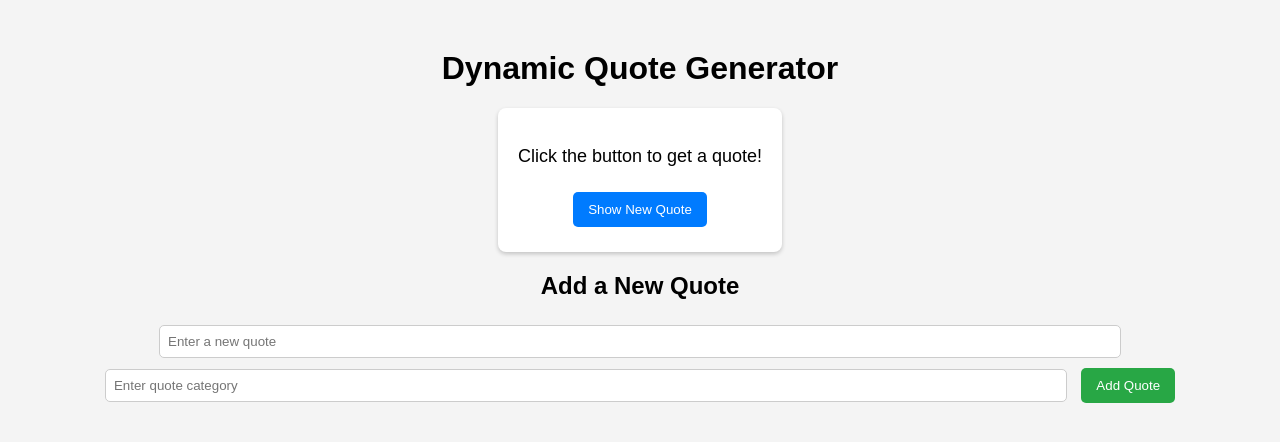
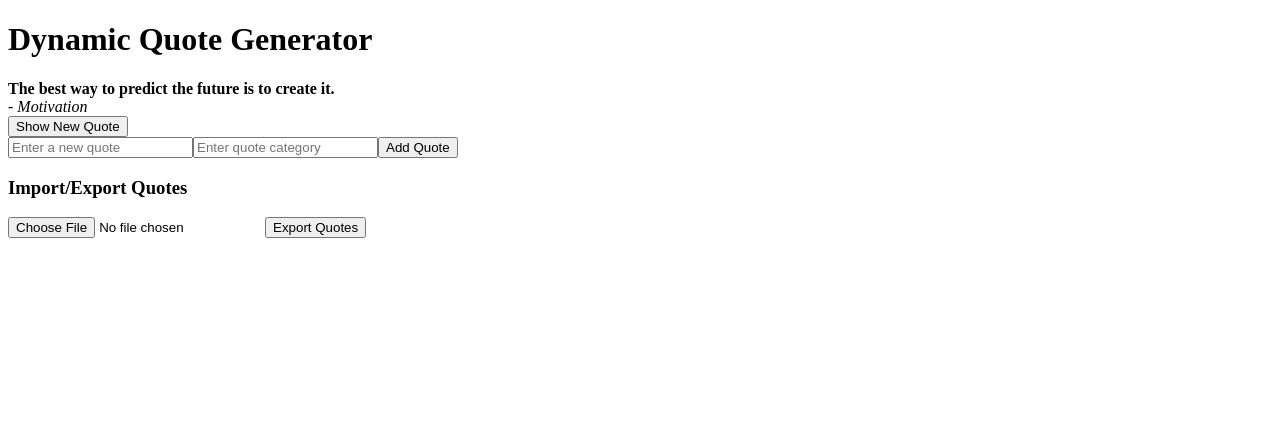
Before and after one commit to Omarejosh/alx_fe_javascript, a plain HTML site: page dom-manipulation/index.html in a window 1280 px wide. Drawn offline with Linux system fonts and the light colour scheme.

Commit message:
files updated

```diff
--- a/dom-manipulation/index.html
+++ b/dom-manipulation/index.html
@@ -4,66 +4,22 @@
     <meta charset="UTF-8">
     <meta name="viewport" content="width=device-width, initial-scale=1.0">
     <title>Dynamic Quote Generator</title>
-    <style>
-        body {
-            font-family: Arial, sans-serif;
-            text-align: center;
-            margin: 50px;
-            background-color: #f4f4f4;
-        }
-        #quoteContainer {
-            background: white;
-            padding: 20px;
-            border-radius: 8px;
-            box-shadow: 0 2px 4px rgba(0,0,0,0.2);
-            display: inline-block;
-            max-width: 400px;
-        }
-        #quoteDisplay {
-            font-size: 18px;
-            margin-bottom: 20px;
-        }
-        button {
-            padding: 10px 15px;
-            margin: 5px;
-            cursor: pointer;
-            border: none;
-            border-radius: 5px;
-        }
-        #newQuote {
-            background-color: #007bff;
-            color: white;
-        }
-        #addQuoteBtn {
-            background-color: #28a745;
-            color: white;
-        }
-        input {
-            padding: 8px;
-            margin: 5px;
-            width: 80%;
-            border: 1px solid #ccc;
-            border-radius: 5px;
-        }
-    </style>
 </head>
 <body>
-
     <h1>Dynamic Quote Generator</h1>
 
-    <div id="quoteContainer">
-        <p id="quoteDisplay">Click the button to get a quote!</p>
-        <button id="newQuote">Show New Quote</button>
-    </div>
+    <!-- Quote Display -->
+    <div id="quoteDisplay"></div>
+    <button id="newQuote">Show New Quote</button>
 
-    <div>
-        <h2>Add a New Quote</h2>
-        <input id="newQuoteText" type="text" placeholder="Enter a new quote" />
-        <input id="newQuoteCategory" type="text" placeholder="Enter quote category" />
-        <button id="addQuoteBtn">Add Quote</button>
-    </div>
+    <!-- Quote Addition Form -->
+    <div id="formContainer"></div>
+
+    <!-- JSON Import/Export -->
+    <h3>Import/Export Quotes</h3>
+    <input type="file" id="importFile" accept=".json" />
+    <button id="exportJson">Export Quotes</button>
 
     <script src="script.js"></script>
-
 </body>
 </html>
--- a/dom-manipulation/script.js
+++ b/dom-manipulation/script.js
@@ -1,28 +1,47 @@
 document.addEventListener("DOMContentLoaded", function () {
-    // Predefined quotes
-    const quotes = [
+    // Select elements
+    const quoteDisplay = document.getElementById("quoteDisplay");
+    const newQuoteBtn = document.getElementById("newQuote");
+    const formContainer = document.getElementById("formContainer");
+    const importFileInput = document.getElementById("importFile");
+    const exportJsonBtn = document.getElementById("exportJson");
+
+    // Load quotes from local storage or set default quotes
+    let quotes = JSON.parse(localStorage.getItem("quotes")) || [
         { text: "The best way to predict the future is to create it.", category: "Motivation" },
         { text: "Success is not final, failure is not fatal: it is the courage to continue that counts.", category: "Inspiration" },
         { text: "Act as if what you do makes a difference. It does.", category: "Encouragement" }
     ];
 
-    // Select elements
-    const quoteDisplay = document.getElementById("quoteDisplay");
-    const newQuoteBtn = document.getElementById("newQuote");
-    const formContainer = document.getElementById("formContainer");
+    // Function to save quotes to local storage
+    function saveQuotes() {
+        localStorage.setItem("quotes", JSON.stringify(quotes));
+    }
 
     // Function to display a random quote
     function showRandomQuote() {
         const randomIndex = Math.floor(Math.random() * quotes.length);
         const randomQuote = quotes[randomIndex];
 
-        // Using innerHTML to update content
+        // Store last viewed quote in session storage
+        sessionStorage.setItem("lastViewedQuote", JSON.stringify(randomQuote));
+
+        // Display quote
         quoteDisplay.innerHTML = `<strong>${randomQuote.text}</strong> <br> <em>- ${randomQuote.category}</em>`;
     }
 
-    // Function to dynamically create the "Add Quote" form
+    // Function to display last viewed quote from session storage (if exists)
+    function loadLastViewedQuote() {
+        const lastQuote = JSON.parse(sessionStorage.getItem("lastViewedQuote"));
+        if (lastQuote) {
+            quoteDisplay.innerHTML = `<strong>${lastQuote.text}</strong> <br> <em>- ${lastQuote.category}</em>`;
+        } else {
+            showRandomQuote();
+        }
+    }
+
+    // Function to create the "Add Quote" form
     function createAddQuoteForm() {
-        // Clear existing content in formContainer
         formContainer.innerHTML = "";
 
         // Create input for quote text
@@ -39,7 +58,6 @@ document.addEventListener("DOMContentLoaded", function () {
 
         // Create "Add Quote" button
         const addQuoteBtn = document.createElement("button");
-        addQuoteBtn.setAttribute("id", "addQuoteBtn");
         addQuoteBtn.textContent = "Add Quote";
 
         // Attach event listener to button
@@ -63,26 +81,60 @@ document.addEventListener("DOMContentLoaded", function () {
 
         // Add new quote to the array
         quotes.push({ text: newQuoteText, category: newQuoteCategory });
+        saveQuotes(); // Save to Local Storage
 
-        // Create a new quote display element
-        const newQuoteElement = document.createElement("p");
-        newQuoteElement.innerHTML = `<strong>${newQuoteText}</strong> <br> <em>- ${newQuoteCategory}</em>`;
-
-        // Clear the current quote and display the new one
-        quoteDisplay.innerHTML = "";
-        quoteDisplay.appendChild(newQuoteElement);
+        // Display new quote immediately
+        quoteDisplay.innerHTML = `<strong>${newQuoteText}</strong> <br> <em>- ${newQuoteCategory}</em>`;
 
         // Clear input fields
         document.getElementById("newQuoteText").value = "";
         document.getElementById("newQuoteCategory").value = "";
     }
 
-    // Event listener for showing a new quote
+    // Function to export quotes as a JSON file
+    function exportToJsonFile() {
+        const jsonData = JSON.stringify(quotes, null, 2);
+        const blob = new Blob([jsonData], { type: "application/json" });
+        const url = URL.createObjectURL(blob);
+
+        // Create a temporary link for download
+        const a = document.createElement("a");
+        a.href = url;
+        a.download = "quotes.json";
+        document.body.appendChild(a);
+        a.click();
+        document.body.removeChild(a);
+        URL.revokeObjectURL(url);
+    }
+
+    // Function to import quotes from a JSON file
+    function importFromJsonFile(event) {
+        const fileReader = new FileReader();
+        fileReader.onload = function (e) {
+            try {
+                const importedQuotes = JSON.parse(e.target.result);
+                if (!Array.isArray(importedQuotes)) throw new Error("Invalid JSON format");
+
+                quotes.push(...importedQuotes);
+                saveQuotes(); // Save updated quotes to local storage
+
+                alert("Quotes imported successfully!");
+                showRandomQuote();
+            } catch (error) {
+                alert("Error: Invalid JSON file");
+            }
+        };
+        fileReader.readAsText(event.target.files[0]);
+    }
+
+    // Attach event listeners
     newQuoteBtn.addEventListener("click", showRandomQuote);
+    exportJsonBtn.addEventListener("click", exportToJsonFile);
+    importFileInput.addEventListener("change", importFromJsonFile);
 
     // Create the add-quote form when the page loads
     createAddQuoteForm();
 
-    // Display an initial quote
-    showRandomQuote();
+    // Load last viewed quote (or show a random one)
+    loadLastViewedQuote();
 });
```
